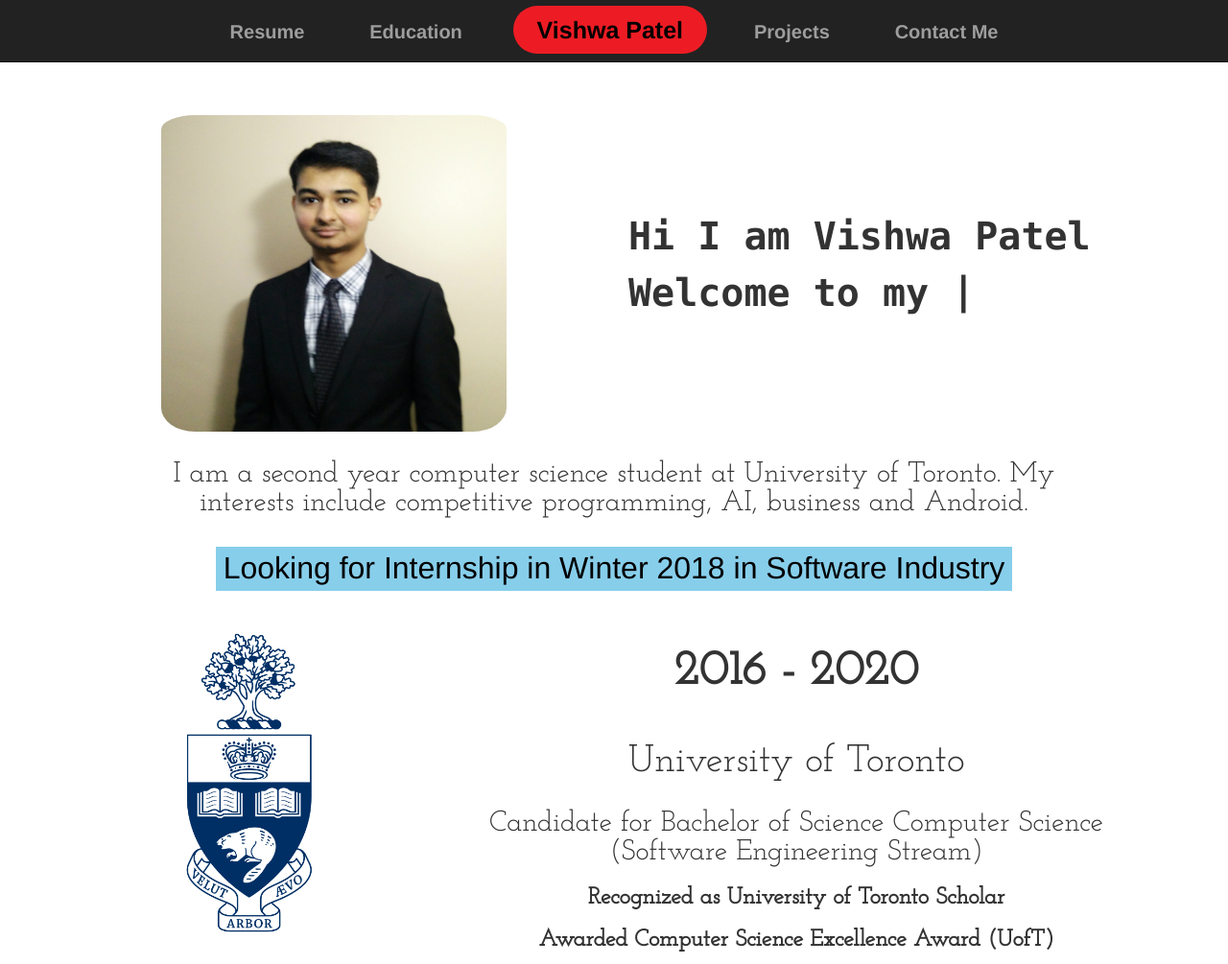
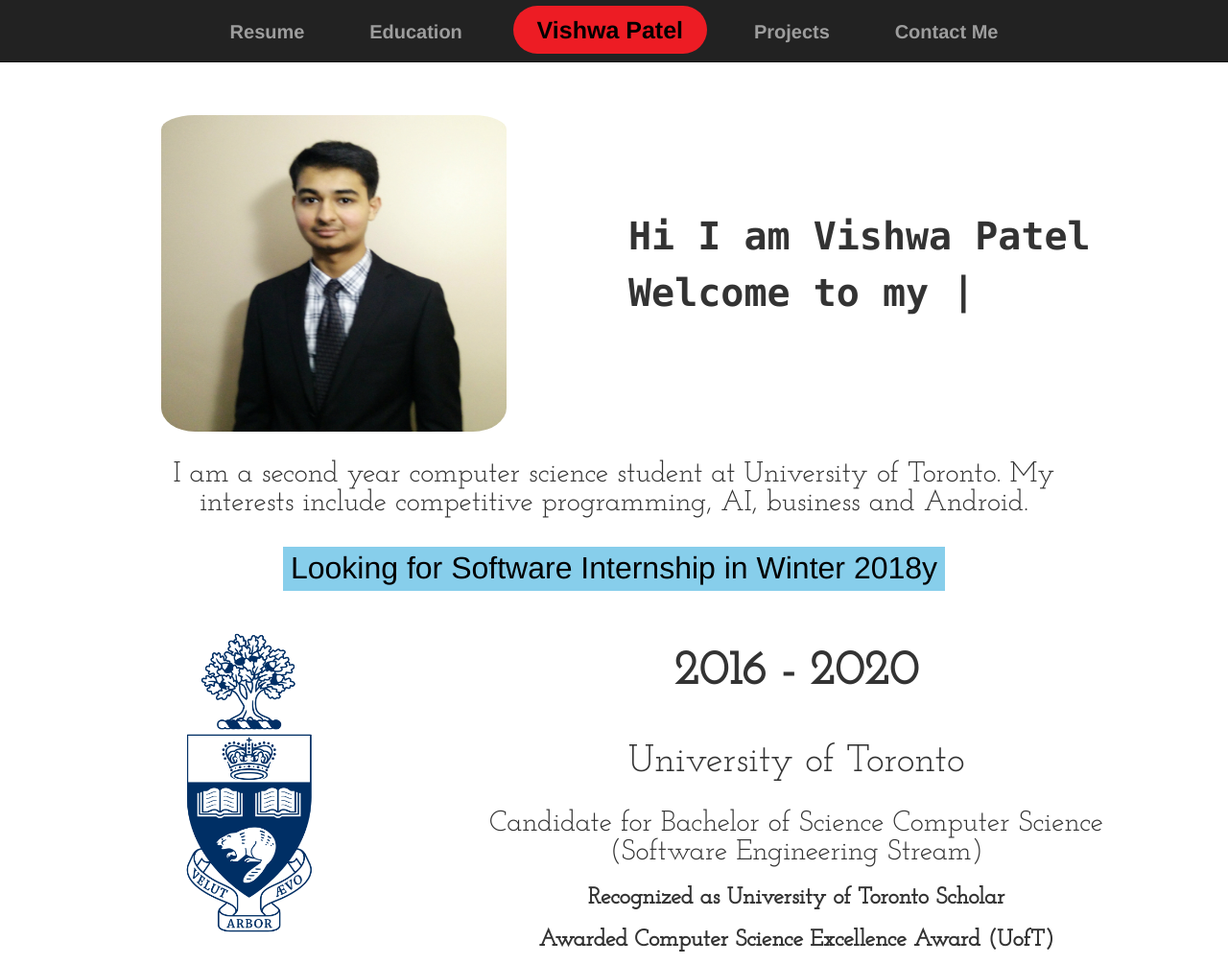
Before and after one commit to VishwaP98/VishwaP98.github.io, a plain HTML site: page index.html in a window 1280 px wide. Shown: the top 1005 px of the page at 96% size. Drawn offline with nearby package versions, Linux system fonts and the light colour scheme; some packages are replaced by stand-ins of ours; a script that the page names is missing; files whose address does not match are found by name.

Commit message:
Update index.html

```diff
--- a/index.html
+++ b/index.html
@@ -349,7 +349,7 @@
             </h3>
           </div>
             <div class="w3-container">
-              <span class="w3-tag w3-light-blue" id="coop">Looking for Internship in Winter 2018 in Software Industry</span>
+              <span class="w3-tag w3-light-blue" id="coop">Looking for Software Internship in Winter 2018y</span>
             </div>
           <div id="check" class="col-sm-1"></div>
       </div>
```
